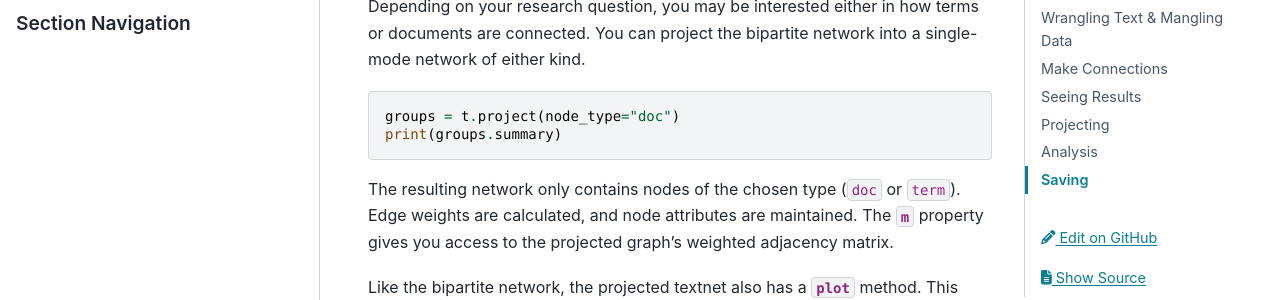
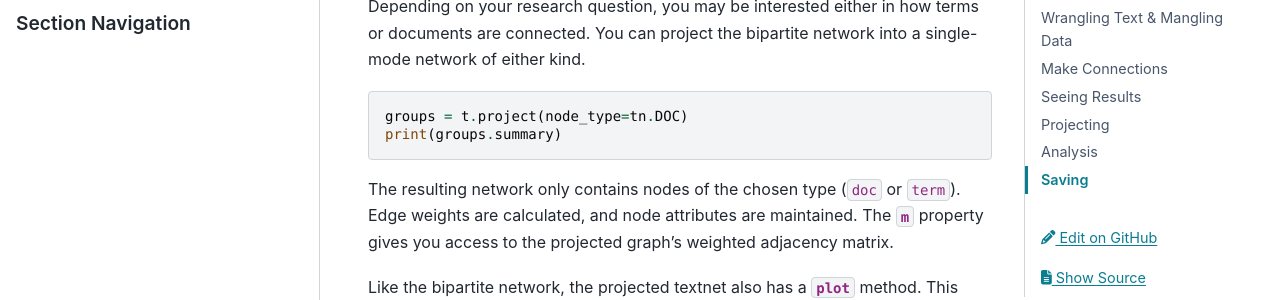
Before and after one commit to jboynyc/textnets, a Sphinx documentation site: the page built from docs/tutorial.rst, in a window 1280 px wide and 900 px high, scrolled down 7859 px. Shown: the part 152-452 px from the top of the window. Built offline with Sphinx 7.4.7 and the PyData theme 0.15.4, drawn with Linux system fonts in a browser that asks for light colours; cross-references to code outside the pages are shown as plain code.

```diff
--- a/docs/tutorial.rst
+++ b/docs/tutorial.rst
@@ -98,7 +98,7 @@ First, the network of newspapers:
 
 .. jupyter-execute::
 
-    papers = t.project(node_type="doc")
+    papers = t.project(node_type=tn.DOC)
     papers.plot(label_nodes=True)
 
 As before in the bipartite network, we can see the *Houston Chronicle*,
@@ -108,7 +108,7 @@ Next, the term network:
 
 .. jupyter-execute::
 
-   words = t.project(node_type="term")
+   words = t.project(node_type=tn.TERM)
    words.plot(label_nodes=True,
               show_clusters=True)
 
@@ -361,7 +361,7 @@ single-mode network of either kind.
 
 .. code:: python
 
-   groups = t.project(node_type="doc")
+   groups = t.project(node_type=tn.DOC)
    print(groups.summary)
 
 The resulting network only contains nodes of the chosen type (``doc`` or
--- a/textnets/__init__.py
+++ b/textnets/__init__.py
@@ -11,7 +11,7 @@ from importlib.metadata import version
 from . import examples  # noqa: F401
 from .config import init_seed, params  # noqa: F401
 from .corpus import Corpus  # noqa: F401
-from .network import Textnet  # noqa: F401
+from .network import DOC, TERM, Textnet  # noqa: F401
 
 __all__ = [
     "Corpus",
```
Also changed, not shown: 2 other files.
